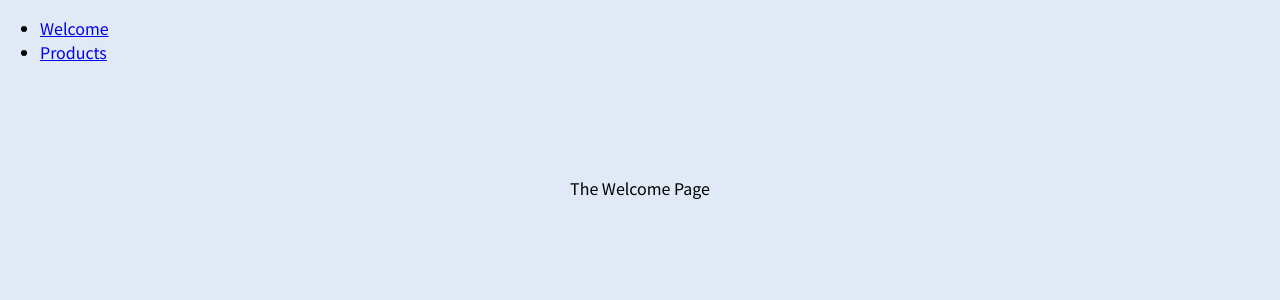
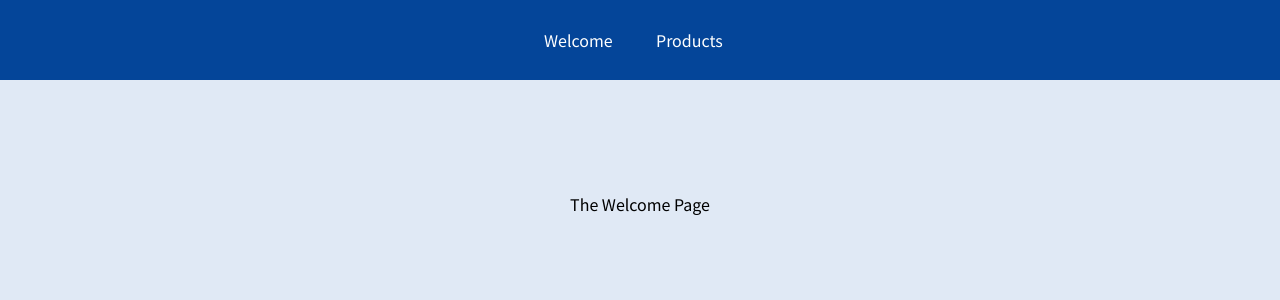
Before and after one commit to federerkristijan/u-r-20, a React (Create React App) app: page /welcome in a window 1280 px wide. Shown: the top 300 px of the page. Built offline with nearby package versions, Linux system fonts and the light colour scheme.

Commit message:
navbar.module.css imported and implemented

```diff
--- a/src/component/Navbar.js
+++ b/src/component/Navbar.js
@@ -1,9 +1,11 @@
 import React from 'react'
 import { Link } from 'react-router-dom';
 
+import classes from "./Navbar.module.css"
+
 const Navbar = () => {
   return (
-    <header>
+    <header className={classes.header}>
       <nav>
         <ul>
           <li>
```
